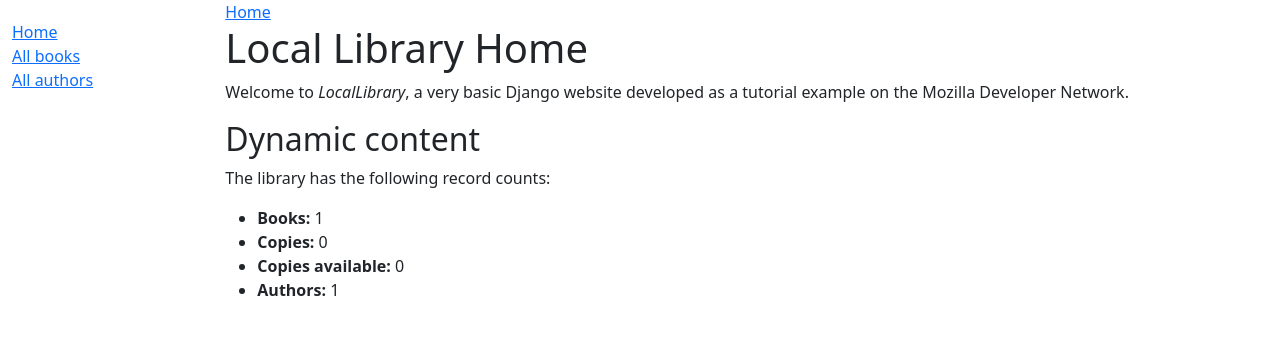
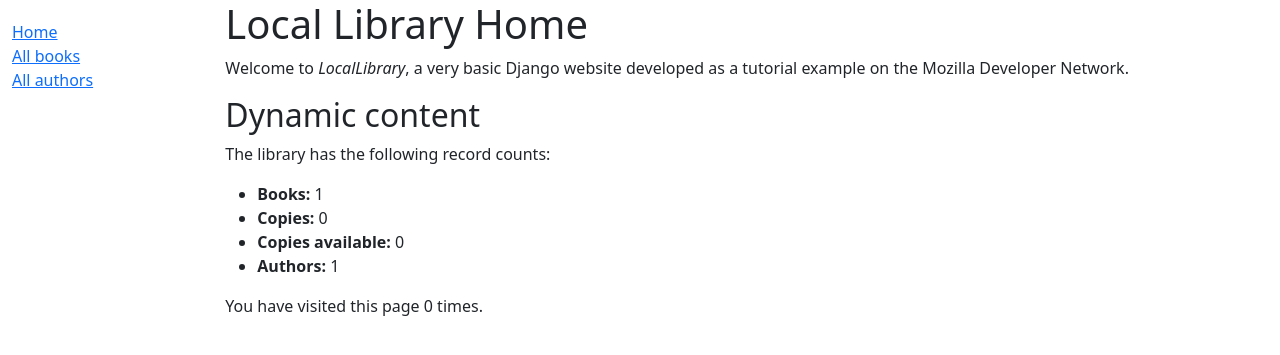
Before and after one commit to fvilcaqui/lab05pweb2, a Django app: page /catalog/ in a window 1280 px wide. Shown: the top 355 px of the page. Run offline with Django 4.2, Linux system fonts and the light colour scheme; data comes from the database, SQL or seed files in the repository; data that the repository does not hold is empty.

Commit message:
Terminado el paso 7

```diff
--- a/exercises/locallibrary/catalog/templates/index.html
+++ b/exercises/locallibrary/catalog/templates/index.html
@@ -1,7 +1,6 @@
 {% extends "base_generic.html" %}
 
 {% block content %}
-<a href="{% url 'index' %}">Home</a>
 <h1>Local Library Home</h1>
 
   <p>Welcome to <em>LocalLibrary</em>, a very basic Django website developed as a tutorial example on the Mozilla Developer Network.</p>
@@ -15,5 +14,8 @@
     <li><strong>Copies available:</strong> {{ num_instances_available }}</li>
     <li><strong>Authors:</strong> {{ num_authors }}</li>
   </ul>
+  <p>
+    You have visited this page {{ num_visits }} time{{ num_visits|pluralize }}.
+  </p>
 
 {% endblock %}
--- a/exercises/locallibrary/catalog/views.py
+++ b/exercises/locallibrary/catalog/views.py
@@ -12,12 +12,25 @@ def index(request):
 
     # The 'all()' is implied by default.
     num_authors = Author.objects.count()
+    context = {
+        'num_books': num_books,
+        'num_instances': num_instances,
+        'num_instances_available': num_instances_available,
+        'num_authors': num_authors,
+    }
+
+    num_authors = Author.objects.count()  # The 'all()' is implied by default.
+
+    # Number of visits to this view, as counted in the session variable.
+    num_visits = request.session.get('num_visits', 0)
+    request.session['num_visits'] = num_visits + 1
 
     context = {
         'num_books': num_books,
         'num_instances': num_instances,
         'num_instances_available': num_instances_available,
         'num_authors': num_authors,
+        'num_visits': num_visits,
     }
     # Render the HTML template index.html with the data in the context variable
     return render(request, 'index.html', context=context)
```
